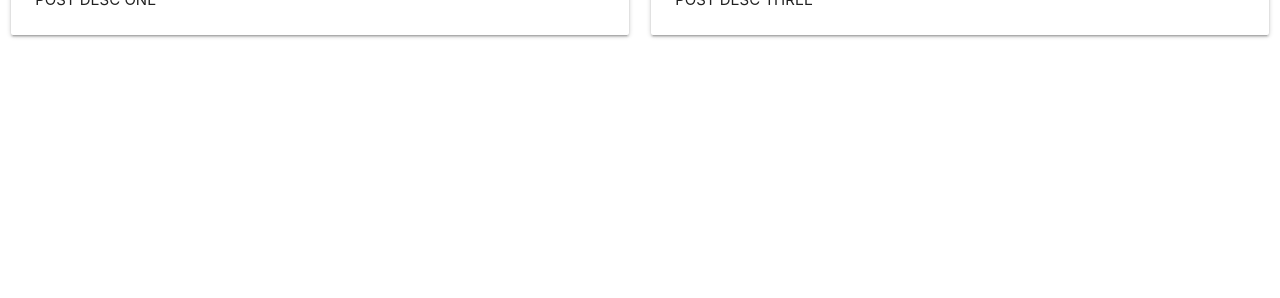
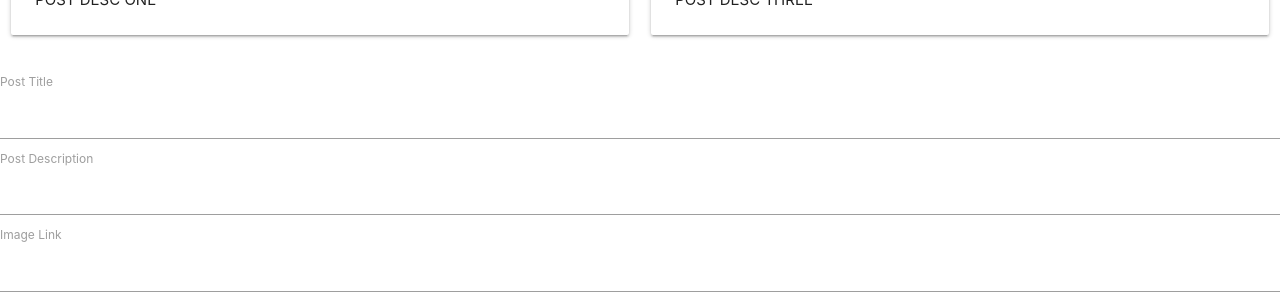
Before and after one commit to AngeloDias/hello-react, a React (Create React App) app: page / in a window 1280 px wide. Shown: the part 652-950 px from the top of the page. Before the commit the page ends 800 px from the top, so only its background shows below. Built offline with nearby package versions, Linux system fonts and the light colour scheme.

Commit message:
feat: creating form and handling submit

```diff
--- /dev/null
+++ b/src/AddPostComponent.js
@@ -0,0 +1,40 @@
+import React, {Component} from 'react'
+
+export default class AddPostComponent extends Component {
+    state = {
+        title: null,
+        desc: null,
+        link: null
+    }
+
+    handleChange = (event) => {
+        this.setState({
+            [event.target.id]: event.target.value
+        })
+    }
+
+    handleSubmit = (event) => {
+        event.preventDefault();
+        console.log(this.state)
+    }
+
+    render() {
+        return(
+            <div>
+                <form onSubmit={this.handleSubmit}>
+                    <label htmlFor="name">Post Title</label>
+                    <input type="text" id="title" onChange={this.handleChange} />
+
+                    <label htmlFor="name">Post Description</label>
+                    <input type="text" id="desc" onChange={this.handleChange} />
+
+                    <label htmlFor="name">Image Link</label>
+                    <input type="text" id="link" onChange={this.handleChange} />
+
+                    <button>Submit</button>
+                </form>
+            </div>
+        )
+    }
+
+}
--- a/src/App.js
+++ b/src/App.js
@@ -1,5 +1,6 @@
 import React, { Component } from 'react';
 import PostComponent from './PostComponent';
+import AddPostComponent from './AddPostComponent'
 
 export default class App extends Component {
   state = {
@@ -17,6 +18,7 @@ export default class App extends Component {
       <div>
         <h1 className="center">Photos</h1><hr/>
         <PostComponent posts={this.state.posts}/>
+        <AddPostComponent />
       </div>
     )
   }
```
